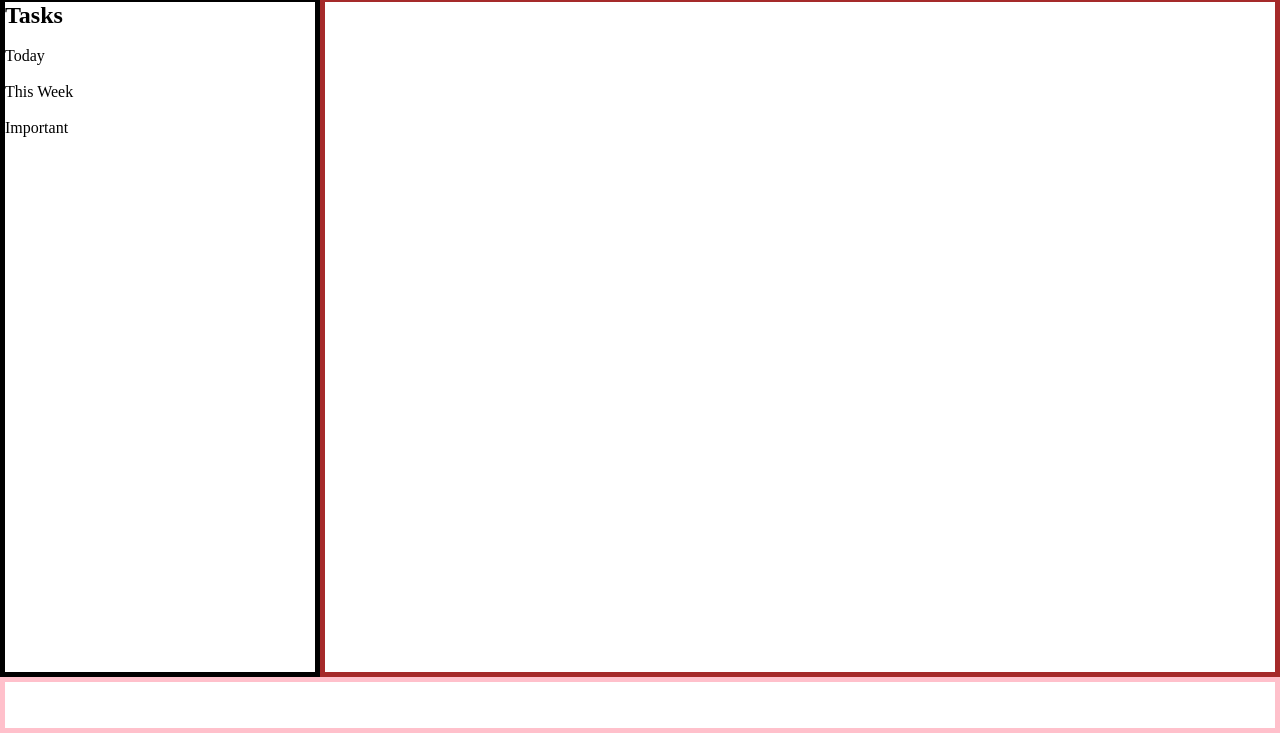
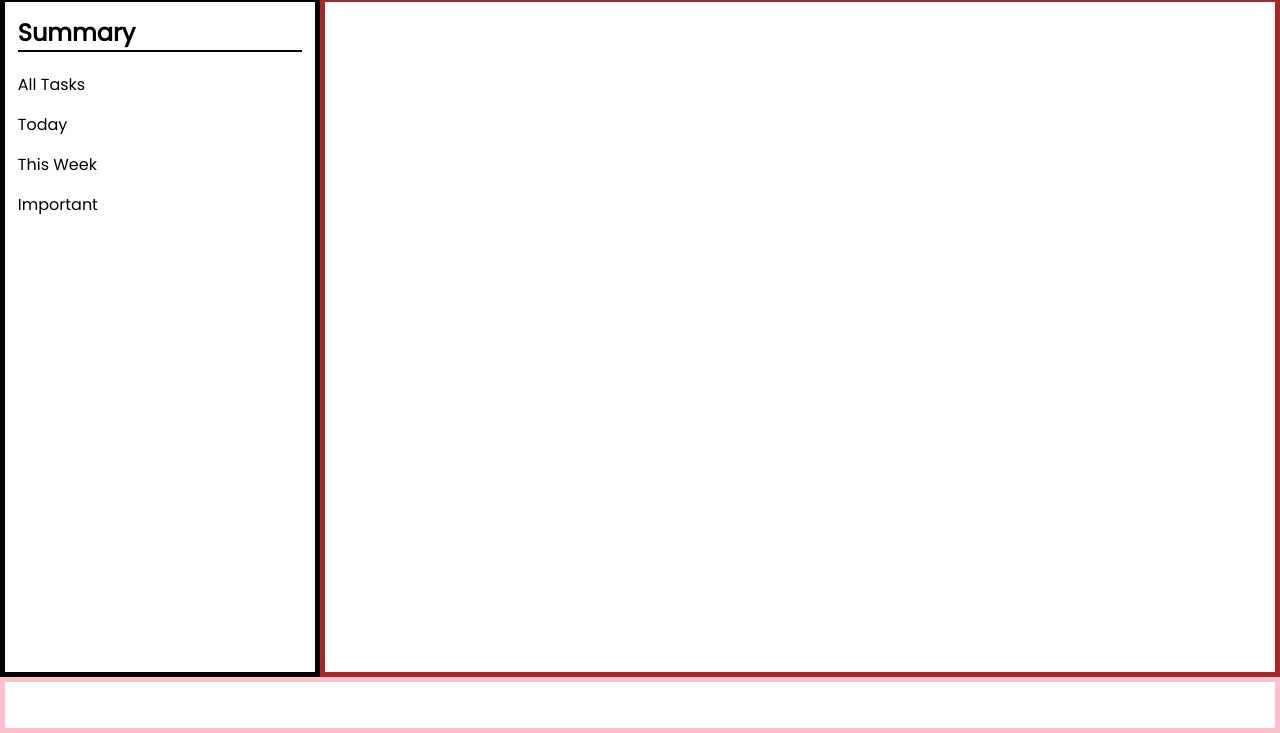
Before and after one commit to ceejpineda/To-Do-List, a website built with webpack: page dist/index.html in a window 1280 px wide. Shown: the part 67-800 px from the top of the page. Built offline with nearby package versions, Linux system fonts and the light colour scheme.

Commit message:
added new logic and style

```diff
--- a/src/modules/events.js
+++ b/src/modules/events.js
@@ -5,14 +5,13 @@ const events = (()=>{
 
     const sideBarEvent = () =>{
         const burger = document.querySelector('.burger');
-        const body = document.querySelector('.body');
+        const sideBar = document.querySelector('.sidebar');
+        sideBar.style.display = 'flex';
         burger.addEventListener('click', ()=>{
-            const sideBar = document.getElementById('sidebar');
-            if(sideBar !== null){
-                body.removeChild(sideBar);
+            if(sideBar.style.display == 'flex'){
+                sideBar.style.display = 'none';
             }else{
-                body.appendChild(layout.sideBar())
-                sidebar.initializeSidebar();
+                sideBar.style.display = 'flex'
             }
         });
     }
--- a/src/modules/sidebar.js
+++ b/src/modules/sidebar.js
@@ -2,35 +2,58 @@ const sidebar = (()=>{
 
     const initializeSidebar = () =>{
         const sidebar = document.getElementById('sidebar')
+        const summary = document.createElement('div');
+        summary.classList.add('summary');
 
         const h2Tasks = document.createElement('h2');
-        h2Tasks.innerText = 'Tasks';
+        h2Tasks.innerText = 'Summary';
 
-        const todayTile = document.createElement('div');
-        const todayIcon = document.createElement('img');
-        const todayName = document.createElement('p');
-        todayName.innerText = 'Today';
-        todayTile.appendChild(todayIcon);
-        todayTile.appendChild(todayName);
+        const allTask = addTile('All Tasks')
+        const todayTile = addTile('Today');
+        const weekTile = addTile('This Week');
+        const importantTile = addTile('Important');
 
-        const sevenTile = document.createElement('div');
-        const sevenIcon = document.createElement('img');
-        const sevenName = document.createElement('p');
-        sevenName.innerText = 'This Week';
-        sevenTile.appendChild(sevenIcon);
-        sevenTile.appendChild(sevenName);
 
-        const importantTile = document.createElement('div');
-        const importantIcon = document.createElement('img');
-        const importantName = document.createElement('p');
-        importantName.innerText = 'Important';
-        importantTile.appendChild(importantIcon);
-        importantTile.appendChild(importantName);
 
-        sidebar.appendChild(h2Tasks);
-        sidebar.appendChild(todayTile);
-        sidebar.appendChild(sevenTile);
-        sidebar.appendChild(importantTile);
+
+        summary.appendChild(h2Tasks);
+        summary.appendChild(allTask)
+        summary.appendChild(todayTile);
+        summary.appendChild(weekTile);
+        summary.appendChild(importantTile);
+
+        sidebar.appendChild(summary);
+
+
+        //sidebar.appendChild(addToDo());
+    }
+
+    const addToDo = () => {
+        const addToDoContainer = document.createElement('div');
+
+        const addToDoTitle = document.createElement('h2');
+        addToDoTitle.innerText = 'Add To Do: '
+
+        const addToDoForm = document.createElement('input');
+        addToDo.placeholder = 'To Do';
+
+        addToDoContainer.appendChild(addToDoTitle)
+        addToDoContainer.appendChild(addToDoForm)
+
+        return addToDoContainer;
+    }
+
+    const addTile = (tileText) => {
+        const tile = document.createElement('div');
+        const tileIcon = document.createElement('img');
+        const tileName = document.createElement('p');
+        tileName.innerText = tileText;
+        tile.appendChild(tileIcon);
+        tile.appendChild(tileName);
+
+        tile.classList.add('tile');
+
+        return tile;
     }
 
     return {initializeSidebar}
--- a/src/style.css
+++ b/src/style.css
@@ -1,7 +1,13 @@
+@font-face {
+    font-family: Poppins;
+    src: url(./modules/fonts/Poppins-Regular.ttf);
+}
+
 *, *::after, *::before{
     padding: 0;
     margin: 0;
     box-sizing: border-box;
+    font-family: Poppins, 'Lucida Sans', 'Lucida Sans Regular', 'Lucida Grande', 'Lucida Sans Unicode', Geneva, Verdana, sans-serif;
 }
 body{
     display: flex;
@@ -21,6 +27,7 @@ body{
     justify-content: space-between;
     border: thick solid black;
     height: 8vh;
+    padding: 2vh;
 }
 .body{
     display: flex;
@@ -31,10 +38,38 @@ body{
     display: flex;
     flex-grow: 1;
     flex-direction: column;
+    gap: 20px;
     width: 25vw;
     height: 85vh;
     border: thick solid black;
 }
+h2{
+    margin: 1vw;
+}
+.summary{
+    display: flex;
+    flex-direction: column;
+}
+h2::after{
+    content: "";
+    display: block;
+    border: 1px solid black;
+}
+
+.tile{
+    display: flex;
+    flex-direction: row;
+    flex-grow: 1;
+    height: 5vh;
+    align-items: center;
+    margin-left: 1vw;
+    margin-right: 1vw;
+    cursor: pointer;
+}
+.tile:hover{
+    background-color: beige;
+}
+
 .content{
     display: flex;
     flex-grow: 1;
--- a/webpack.config.js
+++ b/webpack.config.js
@@ -5,7 +5,7 @@ module.exports = {
   output: {
     filename: 'main.js',
     path: path.resolve(__dirname, 'dist'),
-    clean: true;
+    clean: true,
   },   performance: {
     hints: false,
     maxEntrypointSize: 512000,
@@ -22,6 +22,10 @@ module.exports = {
         type: 'asset/resource'
 
      },
+     {
+      test: /\.(woff|woff2|eot|ttf|otf)$/i,
+      type: 'asset/resource',
+    },
     ]
  },
 };
```
Also changed, not shown: dist/35d26b781dc5fda684cc.ttf (added), dist/main.js, src/modules/fonts/Poppins-Regular.ttf (added).
